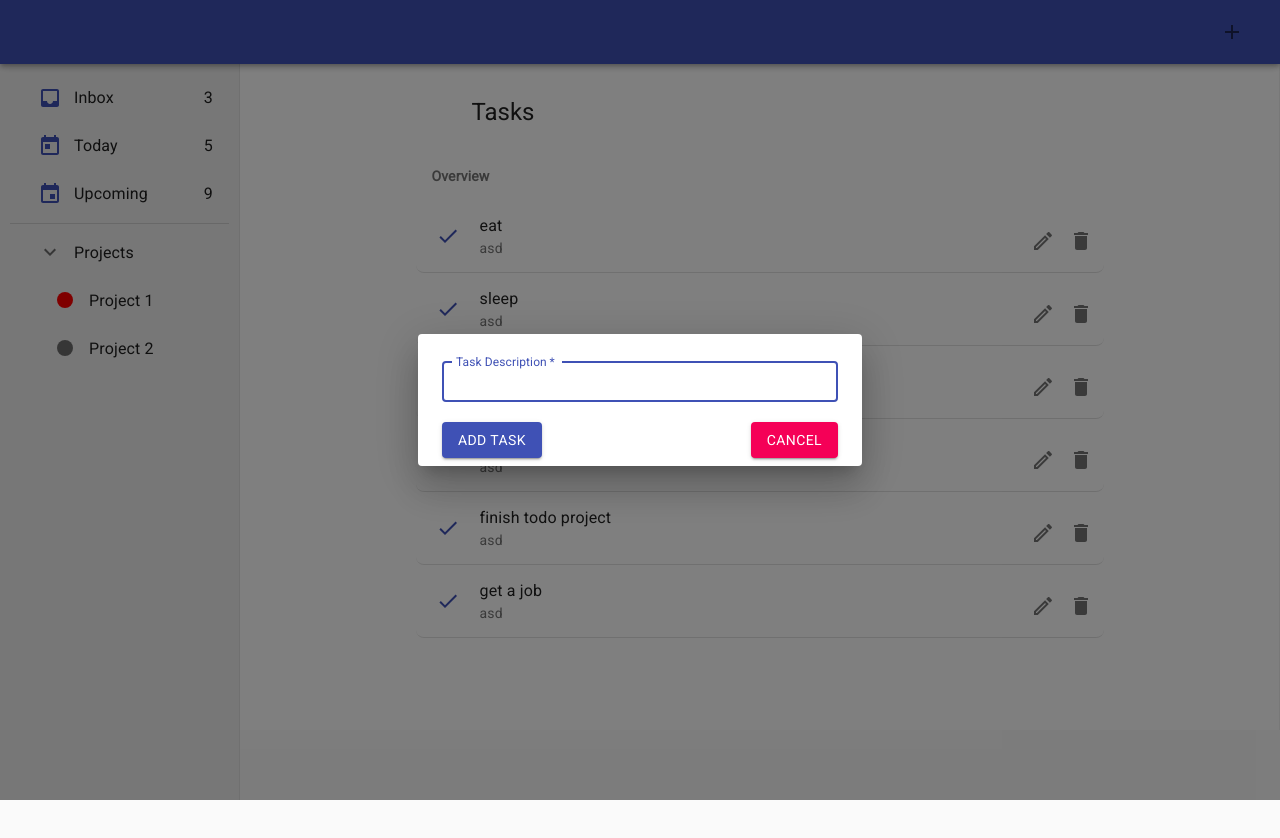
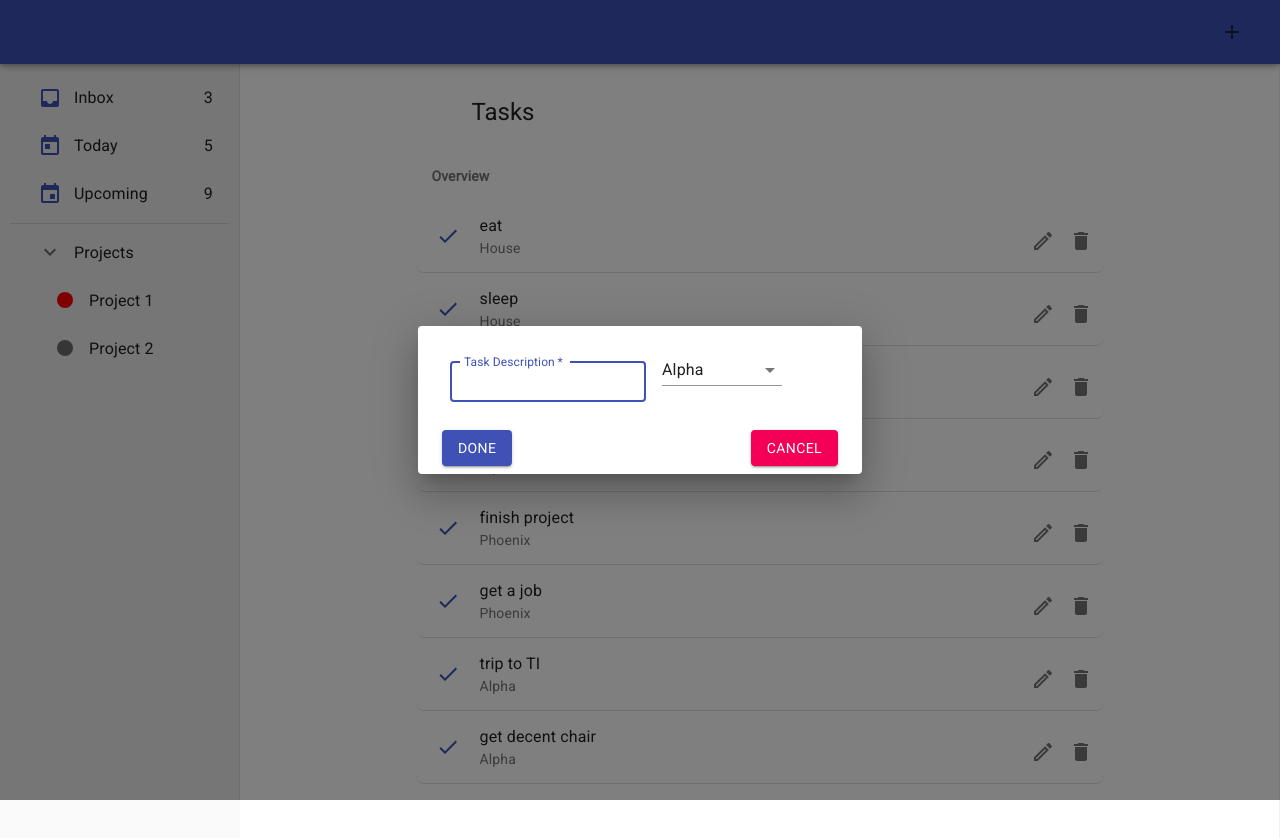
Before and after one commit to PedroZNunes/pedro-todolist, a React (Create React App) app: page / in a window 1280 px wide. Both pictures are taken after a click on the button 1232 px from the left and 32 px from the top of the page. Shown: the top 838 px of the page. Before the commit the page ends 800 px from the top, so only its background shows below. Built offline with nearby package versions, Linux system fonts and the light colour scheme.

Commit message:
IT WORKS

```diff
--- a/src/App.js
+++ b/src/App.js
@@ -12,6 +12,7 @@ import Menu from './components/Menu'
 import TopBar from './components/TopBar'
 import Content from './components/Content';
 import TaskDialog from './components/TaskDialog';
+import { SortByAlpha } from '@material-ui/icons';
 
 
 const drawerWidth = 240;
@@ -33,51 +34,110 @@ function App() {
     {
       id: 0,
       description: "eat",
+      projectID: 2
     },
     {
       id: 1,
       description: "sleep",
+      projectID: 2
     },
     {
       id: 2,
       description: "take dog outside",
+      projectID: 2
     },
     {
       id: 3,
-      description: "get GrandChampion in Rocket League",
+      description: "get GC in RL",
+      projectID: 0
     },
     {
       id: 4,
-      description: "finish todo project",
+      description: "finish project",
+      projectID: 1
     },
     {
       id: 5,
       description: "get a job",
+      projectID: 1
+    },
+    {
+      id: 6,
+      description: "trip to TI",
+      projectID: 0
+    },
+    {
+      id: 7,
+      description: "get decent chair",
+      projectID: 0
     }
   ]);
+
+  let projects =
+  [
+    {
+      id:     0,
+      name:   'Alpha',
+      color:  '#f1f1f1'
+    },
+    {
+      id:     1,
+      name:   'Phoenix',
+      color:  '#a4a4a4'
+    },
+    {
+      id:     2,
+      name:   'House',
+      color:  '#cc33cc'
+    }
+  ]
 
   const [menuOpen, setMenuOpen] = useState(false);
   const onMenuOpen = () => setMenuOpen(true);
   const onMenuClose = () => setMenuOpen(false);
 
-  const [addOpen, setAddOpen] = useState(false);
-  const onAddOpen = () => setAddOpen(true);
-  const onAddClose = (newTask) => {
-    setAddOpen(false);
-    addTask(newTask);
+  const [taskDialogState, setTaskDialogState] = useState(false);
+  const handleTaskDialogOpen = (task) => {
+    let outTask;
+    if (task === null) {
+      console.log('adding new task');
+      let newID = 0;
+      tasks.forEach((task) => {
+        if (task.id >= newID)
+          newID = task.id + 1;
+      }
+    )
+      outTask = {
+        id: newID,
+        description: '',
+        projectID: 0
       }
 
-  const [editOpen, setEditOpen] = useState(false);
+    }
+    else {
+      console.log('editing existing task');
+      outTask = task;
+    }
+    setTaskToEdit(outTask);
+    setTaskDialogState(true);
+  }
+
+  const handleTaskDialogClose = (newTask) => {
+    setTaskDialogState(false);
+    addOrUpdateTask(newTask);
+  }
+
+  // const [editOpen, setEditOpen] = useState(false);
   const [taskToEdit, setTaskToEdit] = useState({ id: 0, description: null });
-  const onEditOpen = (task) => {
-    console.log('edit open');
-    setTaskToEdit(task);
-    setEditOpen(true);
-  }
-  const onEditClose = (newTask) => {
-    setEditOpen(false);
-    editTask(newTask);
-  }
+  // const onEditOpen = (task) => {
+  //   console.log('edit open');
+  //   setTaskToEdit(task);
+  //   setTaskDialogState(true);
+  // }
+  // const onEditClose = (newTask) => {
+  //   setEditOpen(false);
+  //   addOrUpdateTask(newTask);
+  // }
 
   const onTaskDone = (task, isDone) => {
     (isDone) ?
@@ -95,50 +155,51 @@ function App() {
     setTasks(tempTasks);
   }
 
-  const addTask = (newTask) => {
+  const addOrUpdateTask = (newTask) => {
     if (newTask === null) {
-      console.log("no task returned by new task dialog");
+      console.log("no task returned by the task dialog");
       return;
     }
 
-    let lastID = 0;
-    tasks.forEach((task) => {
-      lastID = (lastID < task.id) ? task.id : lastID;
-    });
-
-    newTask.id = lastID + 1;
-
+    // add
+    if (newTask.id === null) {
+      newTask.id = tasks[tasks.length - 1].id + 1;
       let joined = tasks.concat(newTask);
       setTasks(joined);
       console.log(joined);
     }
+    // edit
+    else {
+      let tempTasks = [...tasks];
 
-  const editTask = (editedTask) => {
-    if (editedTask === null) {
-      console.log('editing canceled');
-      return;
-    }
+      let isEdited = false;
 
-    let tempTasks = [...tasks];
       tempTasks.map((task) => {
-      if (task.id === editedTask.id) {
-        task.description = editedTask.description;
+        if (task.id === newTask.id) {
+          task.description = newTask.description;
+          task.projectID = newTask.projectID;
+          isEdited = true;
         }
         return tempTasks;
       })
+
+      if(!isEdited)
+        tempTasks.push(newTask);
+
       setTasks(tempTasks);
       console.log(tempTasks);
+    }
+
   }
 
 
   return (
     <div className={classes.root}>
       <CssBaseline />
-      <TopBar onOpenMenu={onMenuOpen} onAddTaskOpen={onAddOpen} />
+      <TopBar onOpenMenu={onMenuOpen} handleAddTaskOpen={handleTaskDialogOpen} />
       <Menu isOpen={menuOpen} handleClose={onMenuClose} drawerWidth={drawerWidth} />
-      <Content tasks={tasks} onEditOpen={onEditOpen} onTaskDone={onTaskDone} />
-      <TaskDialog isOpen={addOpen} handleClosing={onAddClose} type="add" />
-      <TaskDialog isOpen={editOpen} handleClosing={onEditClose} type="edit" task={taskToEdit} />
+      <Content tasks={tasks} handleTaskDialogOpen={handleTaskDialogOpen} onTaskDone={onTaskDone} projects={projects} />
+      <TaskDialog isOpen={taskDialogState} handleClosing={handleTaskDialogClose} projects={projects} task={taskToEdit} />
     </div>
   );
 }
--- a/src/components/Content.js
+++ b/src/components/Content.js
@@ -30,7 +30,7 @@ function Content(props) {
         <main className={classes.content}>
             <Toolbar />
             <div id="editor" className={classes.editor}>
-                <TasksView tasks={props.tasks} onEditOpen={props.onEditOpen} onTaskDone={props.onTaskDone} />
+                <TasksView projects={props.projects} tasks={props.tasks} handleTaskDialogOpen={props.handleTaskDialogOpen} onTaskDone={props.onTaskDone} />
             </div>
         </main>
     );
--- a/src/components/TaskDialog.js
+++ b/src/components/TaskDialog.js
@@ -1,4 +1,4 @@
-import React from 'react';
+import React, { useState, useEffect } from 'react';
 
 import {
   Dialog,
@@ -7,56 +7,95 @@ import {
   DialogActions,
   Button,
   makeStyles,
+  FormControl,
+  MenuItem,
+  Select
 } from '@material-ui/core'
 
 const useStyles = makeStyles((theme) => ({
-
   formControl: {
     margin: theme.spacing(1),
+    minWidth: 120
   },
   dialogActionBar: {
     justifyContent: "space-between",
     padding: theme.spacing(1, 3)
-  }
+  },
+  projectSelect: {}
 }))
 
 function TaskDialog(props) {
-
   const classes = useStyles();
 
-  let description = (props.task === undefined) ? '' : props.task.description;
-  console.log(description);
+  const [description, setDescription] = useState(props.task?.description);
 
+  const [projectID, setProjectID] = useState(props.task?.projectID );
 
-  const onSend = () => {
-    const task = {
-      id: (props.type === 'add') ? null : props.task.id,
-      description: description
-    };
+  const [id, setID] = useState(props.task?.id );
 
-    console.log(task);
+  useEffect(() => {
+    setDescription(props.task.description);
+    setProjectID(props.task.projectID);
+    setID(props.task.id);
+  }, [props.isOpen])
 
-    props.handleClosing(task);
+  // if ( !isNewTask ) {
+  //   setDescription(props.task.description);
+  //   setProjectID(props.task.projectID);
+  // }
+
+  // let task = {}
+  // if (props.task === undefined) {
+  //   task = {
+  //     id: null,
+  //     description: '',
+  //     projectID: props.projects[0].id
+  //   }
+  // } else {
+  //   task = props.task;
+  // }
+
+  const handleSubmit = (e) => {
+    e.preventDefault();
+    let out = {
+      id: id,
+      description: description,
+      projectID: projectID
     }
 
-  const onUpdateDescription = (e) => {
-    if(e.nativeEvent.inputType === 'insertLineBreak'){
-      onSend();
+    console.log('sending');
+    console.log(out);
+
+    props.handleClosing(out);
+  }
+
+  const handleProjectUpdate = (e) => {
+    setProjectID(e.target.value);
+    console.log(projectID);
+
+  }
+
+  const handleDescriptionUpdate = (e) => {
+    if (e.nativeEvent.inputType === 'insertLineBreak') {
+      handleSubmit();
       return;
     }
-
-    description = e.target.value;
+    setDescription(e.target.value);
+    console.log(description);
   }
 
   return (
     <Dialog open={props.isOpen} onClose={() => props.handleClosing(null)} aria-labelledby="form-dialog-title" maxWidth="xs" className={classes.dialog} fullWidth >
+      <form onSubmit={handleSubmit}>
         <DialogContent >
+          <FormControl required className={classes.formControl}>
             <TextField
               multiline
               rowsMax={4}
               required
               autoFocus
               onFocus={(e) => {
+                //getting the carret to last position on first focus
                 let temp_value = e.target.value
                 e.target.value = ''
                 e.target.value = temp_value
@@ -65,22 +104,43 @@ function TaskDialog(props) {
               id="task-desc"
               label="Task Description"
               variant="outlined"
-          placeholder={(props.type === 'add' ) ? "new task, lets goooo!" : ''}
-          onChange={e => onUpdateDescription(e)}
+              placeholder={"what u gon do?"}
+              onChange={e => handleDescriptionUpdate(e)}
               fullWidth
               defaultValue={description}
             />
+          </FormControl>
+
+          <FormControl required className={classes.formControl}>
+            <Select
+              // value={task.projectID}
+              value={projectID}
+              onChange={e => handleProjectUpdate(e)}
+              className={classes.projectSelect}
+            >
+              {// get projects array. update array on app.js? maybe update async
+                props.projects.map((project) => (
+                    <MenuItem value={project.id}>
+                      {project.name.toString()}
+                    </MenuItem>
+                ))
+              }
+            </Select>
+          </FormControl>
+
         </DialogContent>
 
+
         <DialogActions className={classes.dialogActionBar}>
-        <Button type="submit" color="primary" variant="contained" onClick={onSend} >
-          {(props.type === 'add' ) ? 'Add Task' : 'Done'}
+          <Button type="submit" color="primary" variant="contained" >
+            Done
           </Button>
           <div className={classes.grow} />
           <Button color="secondary" variant="contained" onClick={() => (props.handleClosing(null))}>
             Cancel
           </Button>
         </DialogActions>
+      </form>
     </Dialog>
   );
 }
--- a/src/components/TasksView.js
+++ b/src/components/TasksView.js
@@ -48,13 +48,13 @@ function TasksView(props) {
                         </IconButton>
                         <ListItemText
                             primary= {task.description}
-                            secondary= 'asd'
+                            secondary= {props.projects.find(project => project.id === task.projectID).name}
                         />
                         <span style={{ position: "absolute", right: theme.spacing(1), bottom: theme.spacing(2) }}>
                             <IconButton
                                 variant="outlined"
                                 size='small'
-                                onClick={() => props.onEditOpen(task)}
+                                onClick={() => props.handleTaskDialogOpen(task)}
                                 style={{ marginRight: theme.spacing(1) }}
                             >
                                 <EditIcon />
--- a/src/components/TopBar.js
+++ b/src/components/TopBar.js
@@ -29,6 +29,8 @@ const useStyles = makeStyles((theme) => ({
     }
 }));
 
+
+
 function TopBar(props) {
 
     const classes = useStyles();
@@ -40,7 +42,7 @@ function TopBar(props) {
                 <MenuIcon />
             </IconButton>
             <div className={classes.grow} />
-            <IconButton onClick={props.onAddTaskOpen}>
+            <IconButton onClick={() => props.handleAddTaskOpen(null)}>
                 <AddIcon />
             </IconButton>
             </Toolbar>
```
Lines whose indentation alone changed are shown as unchanged.
